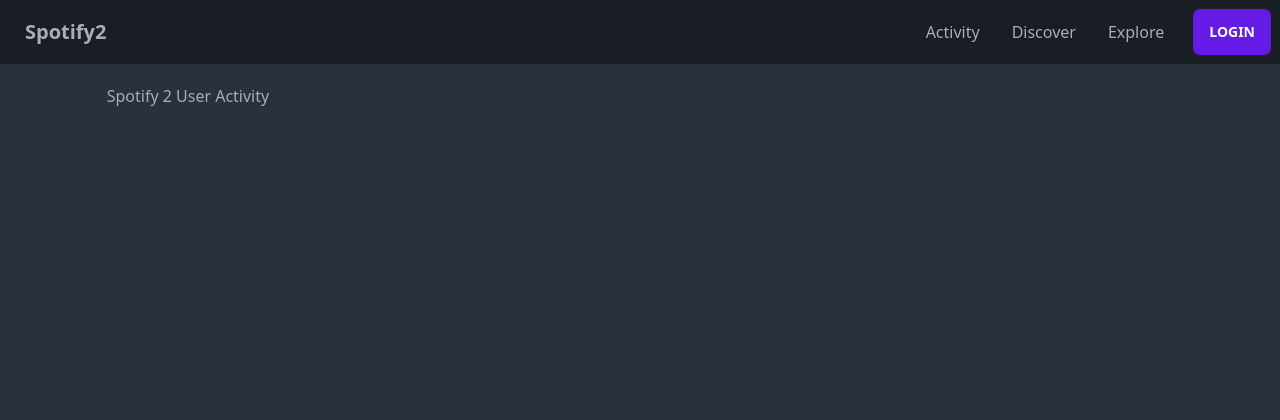
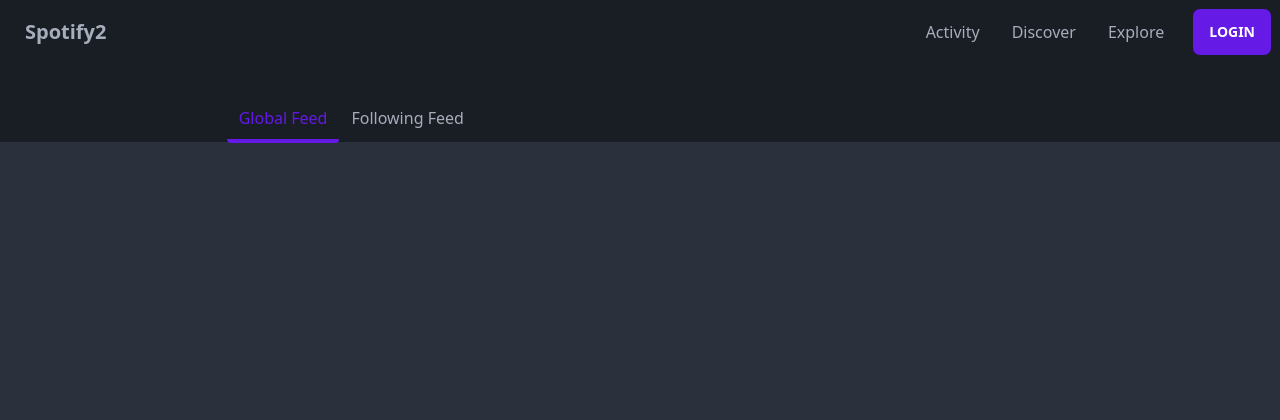
Before and after one commit to JayssonS/SeniorProject, a Django app: page /activity/ in a window 1280 px wide. Shown: the top 420 px of the page. Run offline with Django 3.2, Linux system fonts and the light colour scheme; data that the repository does not hold is empty; some libraries are stand-ins or nearby versions.

Commit message:
added feed filter buttons to gui

```diff
--- a/spotify2_app/static/scripts/activity/activity.js
+++ b/spotify2_app/static/scripts/activity/activity.js
@@ -23,7 +23,7 @@
             <div id="parent-${x.id}" class="w-full border-solid border-2 border-green-600 rounded bg-slate-800">
                 <div class="flex justify-center">
                     <span class = "w-full text-green-200 font-bold hover:underline">${span}</span>
-                    <span class = "w-full text-green-200 font-bold">${interaction_time_span}</span>
+                    <span class = "w-full text-green-200 text-left font-bold">${interaction_time_span}</span>
                 </div>
             </div>
             `);
@@ -38,7 +38,7 @@
             <div id="parent-${x.id}" class="w-full flec items-end border-solid border-2 border-red-600 rounded bg-slate-800">
                 <div class="flex justify-center">
                     <span class = "w-full text-red-400 font-bold hover:underline">${span}</span>
-                    <span class = "w-full text-red-400 font-bold">${interaction_time_span}</span>
+                    <span class = "w-full text-red-400 text-left font-bold ali">${interaction_time_span}</span>
                 </div>
             </div>
             `);
--- a/spotify2_app/templates/activity/activity.html
+++ b/spotify2_app/templates/activity/activity.html
@@ -3,7 +3,7 @@
 {% load static %}
 
 {% block title %}
-Activity
+Activity Feed
 {% endblock %}
 
 {% block head %}
@@ -50,8 +50,48 @@
 </script>
 {% endblock %}
 
-{% block content %}
-<h1> Spotify 2 User Activity</h1>
+{% block contentexclude %}
+<div class="bg-neutral m-[-5] pb-0 p-5 pb-0 w-full">
+    <div class="flex flex-col w-10/12 md:w-8/12 2xl:w-7/12 mb-3 pt-5 mx-auto">
+        <div class="flex flex-row ">
+
+    </div>
+
+        <div class="flex flex-row m-0">
+            <div>
+                <input type="radio" name="activity-section-select" value="likes" checked
+                    id="profile-section-likes" class="sr-only peer profile-input-header">
+                <label for="profile-section-likes" class="select-none text-center
+                    h-16 m-0 rounded p-3 text-neutral-content cursor-pointer
+                    hover:bg-base-100
+                    peer-checked:border-b-4 peer-checked:border-[#6419e6] peer-checked:text-[#6419e6]">
+                    <span class="align-middle">
+                        Global Feed</span></label>
+            </div>
+            <div>
+                <input type="radio" name="profile-section-select" value="dislikes"
+                    id="profile-section-dislikes" class="sr-only peer profile-input-header">
+                <label for="profile-section-dislikes" class="select-none text-center
+                    h-16 m-0 rounded p-3 text-neutral-content cursor-pointer
+                    hover:bg-base-100
+                    peer-checked:border-b-4 peer-checked:border-[#6419e6] peer-checked:text-[#6419e6]">
+                    <span class="align-middle">
+                        Following Feed</span></label>
+            </div>
+
+
+
+        </div>
+    </div>
+</div>
+<div id="search-results-placeholder"
+    class="w-10/12 md:w-8/12 2xl:w-7/12 mt-5 mx-auto">
+
+</div>
+
+
+
+
 
 <div id="search-results-placeholder"
     class="w-10/12 md:w-8/12 2xl:w-7/12 mt-5 mx-auto">
```
